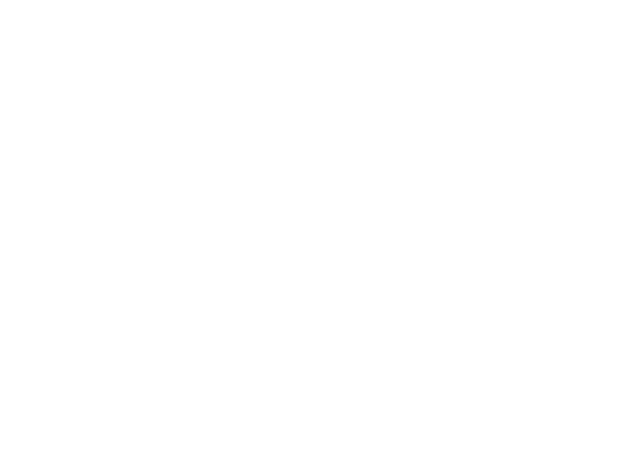
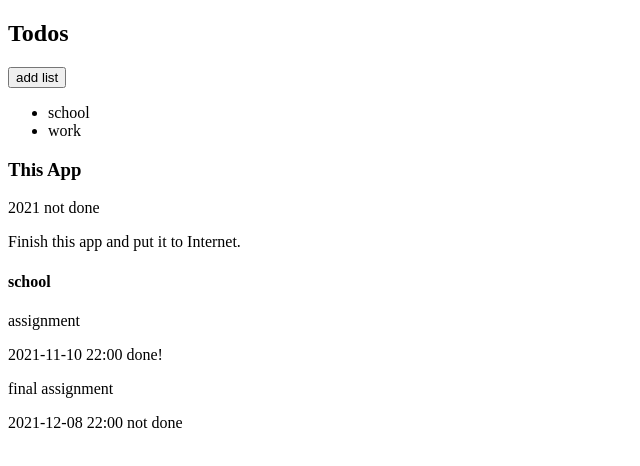
Before and after one commit to LJKos/todo, a React (Create React App) app in the folder frontend/: page / in a window 1280 px wide. Shown: the top 466 px of the page, without its empty margins (0-640 px from the left). Built offline with nearby package versions, Linux system fonts and the light colour scheme.

Commit message:
Components for testing

```diff
--- a/frontend/src/App.js
+++ b/frontend/src/App.js
@@ -1,8 +1,90 @@
-import React from 'react'
+import React, { useState } from 'react'
+
+const todo_lists = [
+  {
+    name: "school",
+    todos: [
+      {
+        id: 2,
+        deadline: "2021-11-10 22:00",
+        name: "assignment",
+        description: "",
+        status: "done!"
+      },
+      {
+        id: 3,
+        deadline: "2021-12-08 22:00",
+        name: "final assignment",
+        description: "Start this early!",
+        status: "not done"
+      }
+    ]
+  },
+  {
+    name: "work",
+    todos: [
+      {
+        id: 1,
+        deadline: "2021",
+        name: "This App",
+        description: "Finish this app and put it to Internet.",
+        status: "not done"
+      }
+    ]
+  }
+]
+
+const SidePanel = ({lists}) => {
+  return (
+    <div>
+      <button>add list</button>
+      <ul>
+        {lists.map(list => <li>{list.name}</li>)}
+      </ul>
+    </div>
+  )
+}
+
+const ListView = ({list}) => {
+  return (
+    <div>
+      <h4>{list.name}</h4>
+      {list.todos.map(todo => <div>
+        <p>{todo.name}</p>
+        <p>{todo.deadline} {todo.status}</p>
+      </div>)}
+    </div>
+  )
+}
+
+const TodoView = ({todo}) => {
+  return (
+    <div>
+      <h3>{todo.name}</h3>
+      <p>{todo.deadline} {todo.status}</p>
+      <p>{todo.description}</p>
+    </div>
+  )
+}
 
 const App = () => {
+  const [lists, setLists] = useState(todo_lists)
+
+  const addNewList = (name) => {
+    const new_list = {
+      name,
+      todos: []
+    }
+
+    setLists(lists.concat(new_list))
+  }
+
   return (
     <div>
+      <h2>Todos</h2>
+      <SidePanel lists={lists} />
+      <TodoView todo={lists[1].todos[0]} />
+      <ListView list={lists[0]} />
     </div>
   )
 }
```
